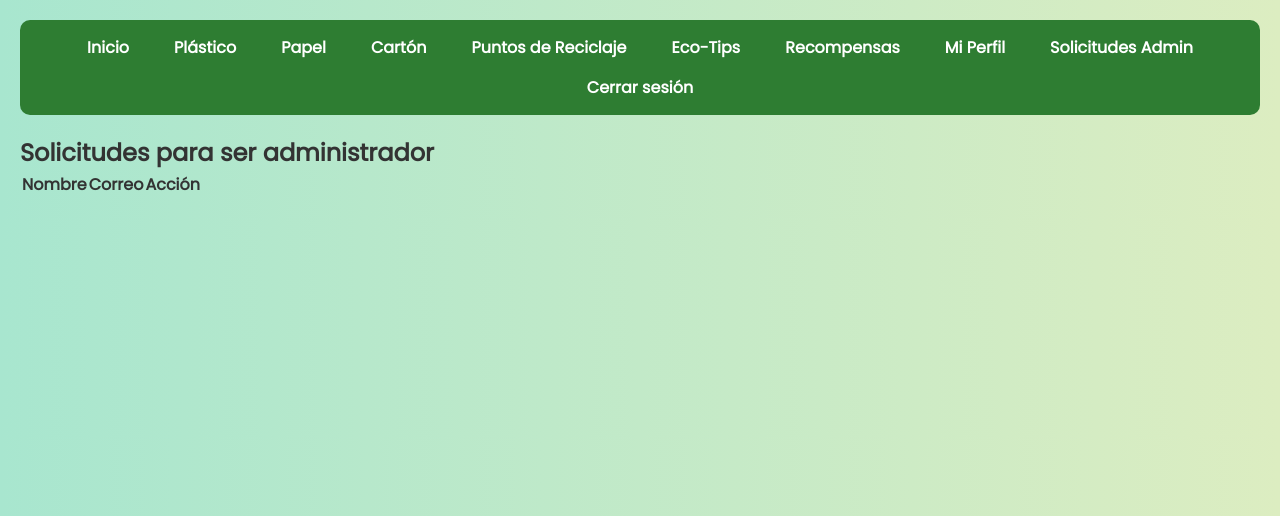
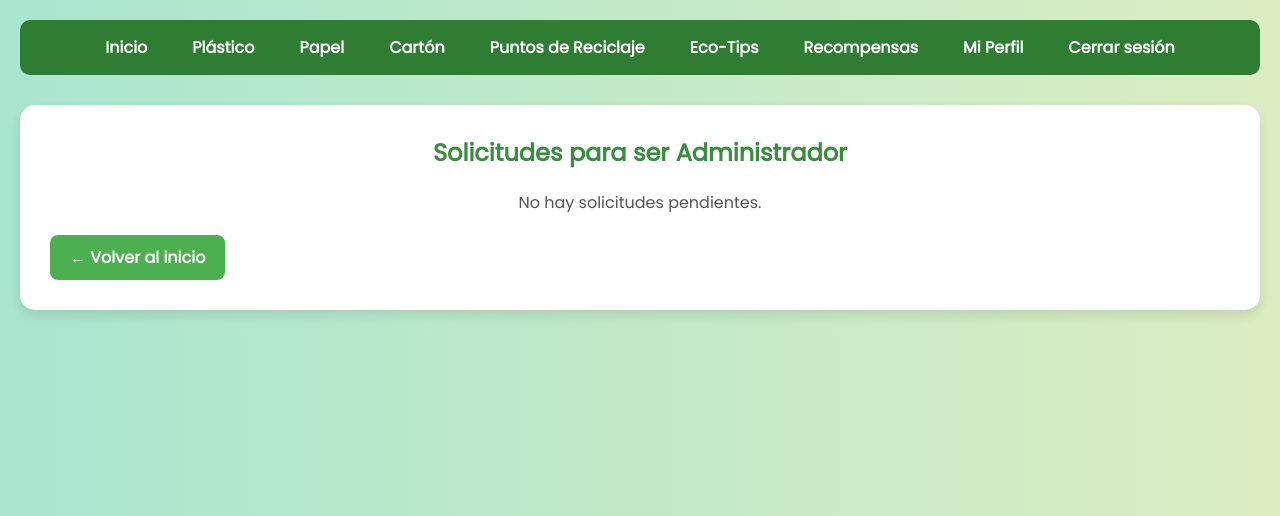
Before and after one commit to Maick2006/BIOMA, a Flask app: template templates/solicitudes_admin.html in a window 1280 px wide. Shown: the top 516 px of the page. Run offline with Flask 3, Linux system fonts and the light colour scheme; the template is opened without the code that fills it, so the values that code supplies are empty.

Commit message:
solicitud de administradores x2

```diff
--- a/templates/base.html
+++ b/templates/base.html
@@ -181,7 +181,6 @@
       color: #666;
     }
   </style>
-
 </head>
 <body>
   <nav>
@@ -193,13 +192,16 @@
       <li><a href="{{ url_for('puntos') }}">Puntos de Reciclaje</a></li>
       <li><a href="{{ url_for('ecotips') }}">Eco-Tips</a></li>
       <li><a href="{{ url_for('recompensas') }}">Recompensas</a></li>
+
+      {% if session['rol'] in ['Administrador', 'superAdministrador'] %}
+        <li><a href="{{ url_for('solicitudes_admin') }}">📋 Solicitudes</a></li>
+      {% endif %}
+
       <li><a href="{{ url_for('perfil') }}">Mi Perfil</a></li>
-    <li><a href="{{ url_for('solicitudes_admin') }}">Solicitudes Admin</a></li>
       <li><a href="{{ url_for('logout') }}">Cerrar sesión</a></li>
     </ul>
   </nav>
 
   {% block content %}{% endblock %}
-
 </body>
 </html>
--- a/templates/solicitudes_admin.html
+++ b/templates/solicitudes_admin.html
@@ -1,31 +1,43 @@
-{% extends 'base.html' %}
+{% extends "base.html" %}
+
+{% block title %}Solicitudes de Administrador{% endblock %}
 
 {% block content %}
-<div class="container mt-5">
-    <h2>Solicitudes para ser administrador</h2>
+<div class="contenido">
+  <h2 style="color:#388e3c; text-align:center; margin-bottom: 20px;">Solicitudes para ser Administrador</h2>
 
-    <table class="table table-bordered mt-4">
+  {% if solicitudes %}
+    <table style="width:100%; border-collapse: collapse; margin-top: 20px;">
       <thead>
-            <tr>
-                <th>Nombre</th>
-                <th>Correo</th>
-                <th>Acción</th>
+        <tr style="background-color: #a5d6a7; color: #1b5e20;">
+          <th style="padding: 10px; border: 1px solid #ccc;">ID</th>
+          <th style="padding: 10px; border: 1px solid #ccc;">Nombre</th>
+          <th style="padding: 10px; border: 1px solid #ccc;">Correo</th>
+          <th style="padding: 10px; border: 1px solid #ccc;">Acción</th>
         </tr>
       </thead>
       <tbody>
         {% for usuario in solicitudes %}
         <tr>
-                <td>{{ usuario.nombre }}</td>
-                <td>{{ usuario.correo }}</td>
-                <td>
+          <td style="padding: 10px; border: 1px solid #ccc;">{{ usuario.id_usuario }}</td>
+          <td style="padding: 10px; border: 1px solid #ccc;">{{ usuario.nombre }}</td>
+          <td style="padding: 10px; border: 1px solid #ccc;">{{ usuario.correo }}</td>
+          <td style="padding: 10px; border: 1px solid #ccc;">
             <form method="post" action="{{ url_for('aprobar_admin') }}">
               <input type="hidden" name="usuario_id" value="{{ usuario.id_usuario }}">
-                        <button type="submit" class="btn btn-success">Aprobar</button>
+              <button type="submit" style="background-color:#4caf50; color:white; border:none; padding:8px 15px; border-radius:6px; cursor:pointer;">
+                Aprobar
+              </button>
             </form>
           </td>
         </tr>
         {% endfor %}
       </tbody>
     </table>
+  {% else %}
+    <p style="text-align:center; color:#555; margin-top:20px;">No hay solicitudes pendientes.</p>
+  {% endif %}
+
+  <a href="{{ url_for('home') }}" class="volver-btn">← Volver al inicio</a>
 </div>
 {% endblock %}
```
Also changed, not shown: templates/editar_recompensa.html (added, +34 -0 lines), templates/perfil.html (+29 -6 lines). Lines whose indentation alone changed are shown as unchanged.
